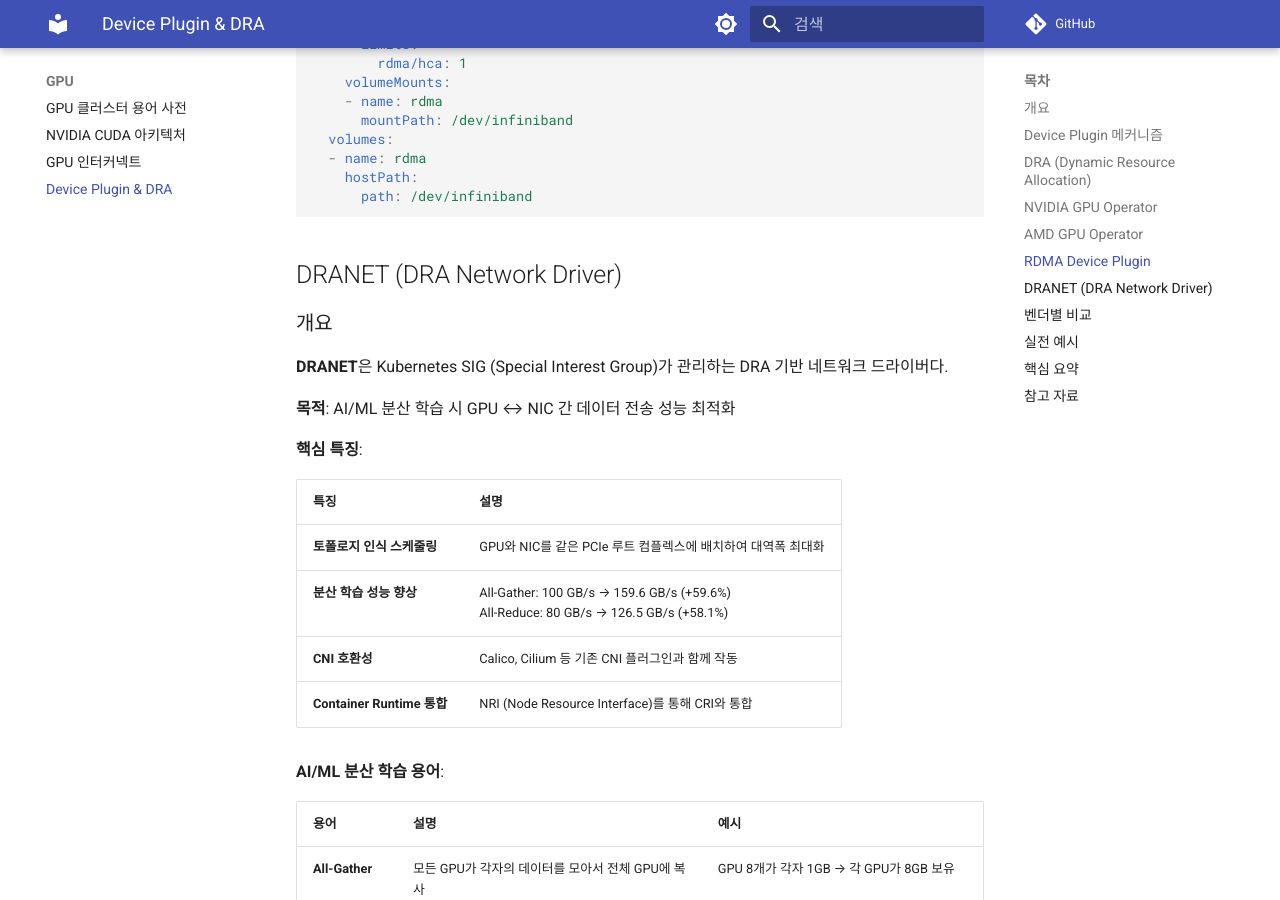
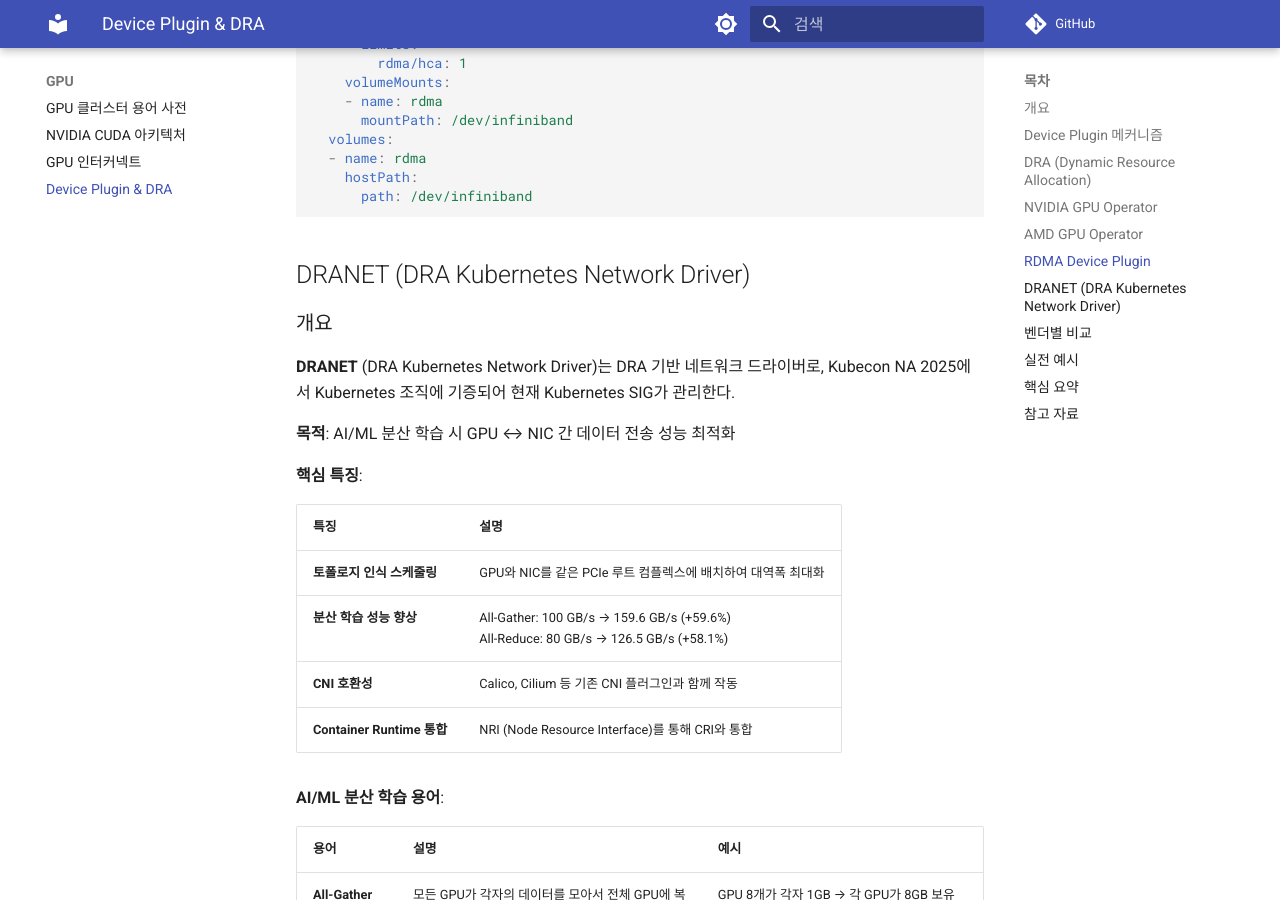
Before and after one commit to juwon8891/juwon8891.github.io, an MkDocs documentation site: the page built from docs/gpu/device-plugin-dra.md, in a window 1280 px wide and 900 px high, scrolled down 11864 px. Built offline with MkDocs 1.6.1 and Material for MkDocs 9.7.7, drawn with Linux system fonts in a browser that asks for light colours; comment, search, counter and statistics services are not loaded.

Commit message:
docs: Add DRANET donation context (Kubecon NA 2025)
- Update section title: 'DRA Network Driver' → 'DRA Kubernetes Network Driver'
- Add historical context: donated to Kubernetes organization at Kubecon NA 2025
- Clarify current maintainer: Kubernetes SIG
- Improve naming consistency throughout the document

````diff
--- a/docs/gpu/device-plugin-dra.md
+++ b/docs/gpu/device-plugin-dra.md
@@ -551,11 +551,11 @@ spec:
       path: /dev/infiniband
 ```
 
-## DRANET (DRA Network Driver)
+## DRANET (DRA Kubernetes Network Driver)
 
 ### 개요
 
-**DRANET**은 Kubernetes SIG (Special Interest Group)가 관리하는 DRA 기반 네트워크 드라이버다.
+**DRANET** (DRA Kubernetes Network Driver)는 DRA 기반 네트워크 드라이버로, Kubecon NA 2025에서 Kubernetes 조직에 기증되어 현재 Kubernetes SIG가 관리한다.
 
 **목적**: AI/ML 분산 학습 시 GPU ↔ NIC 간 데이터 전송 성능 최적화
 
````
